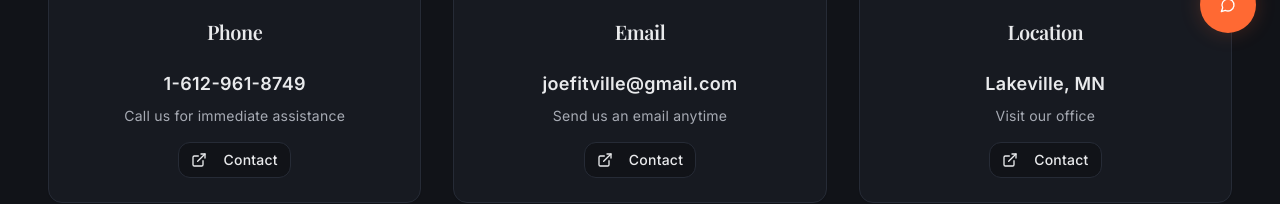
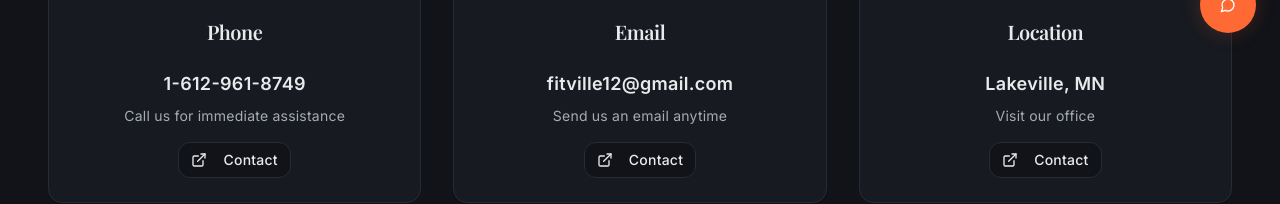
Before and after one commit to longuevillejoseph/joe-longueville-fit-sites-35403, a React (Vite) app: page /contact in a window 1280 px wide. Shown: the part 743-947 px from the top of the page. Built offline with nearby package versions, Linux system fonts and the light colour scheme.

Commit message:
Update contact email

```diff
--- a/src/components/layout/Footer.tsx
+++ b/src/components/layout/Footer.tsx
@@ -84,7 +84,7 @@ export const Footer = () => {
               </div>
               <div className="flex items-center space-x-2 text-sm">
                 <Mail className="h-4 w-4 text-primary" />
-                <span className="text-gray-600 font-medium">joefitville@gmail.com</span>
+                <span className="text-gray-600 font-medium">fitville12@gmail.com</span>
               </div>
               <div className="flex items-center space-x-2 text-sm">
                 <MapPin className="h-4 w-4 text-primary" />
--- a/src/pages/Contact.tsx
+++ b/src/pages/Contact.tsx
@@ -54,9 +54,9 @@ const Contact = () => {
     {
       icon: Mail,
       title: "Email",
-      value: "joefitville@gmail.com",
+      value: "fitville12@gmail.com",
       description: "Send us an email anytime",
-      action: "mailto:joefitville@gmail.com"
+      action: "mailto:fitville12@gmail.com"
     },
     {
       icon: MapPin,
```
